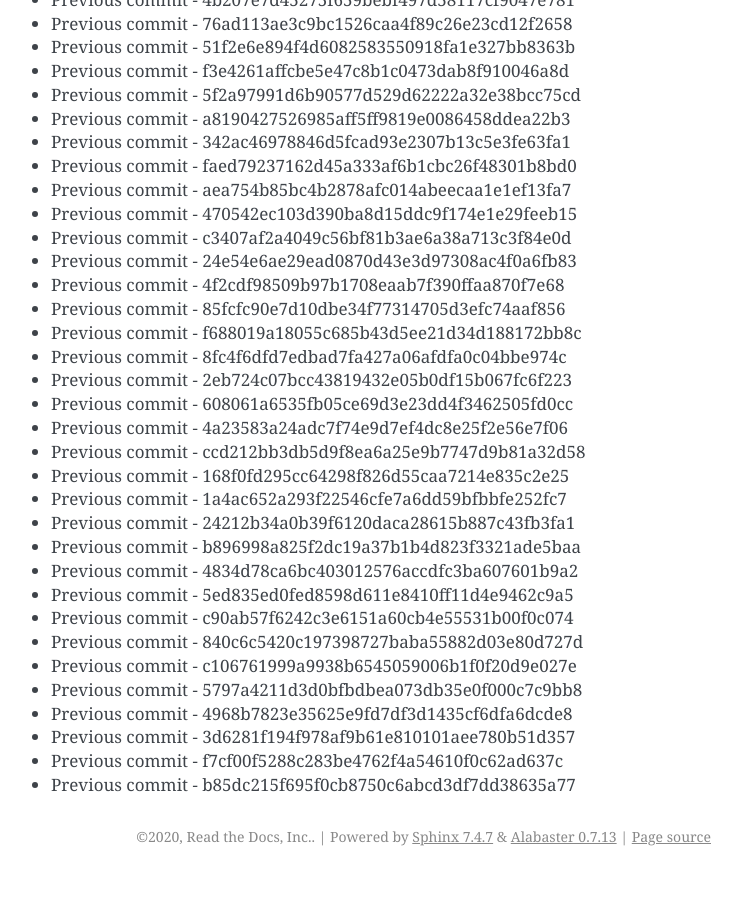
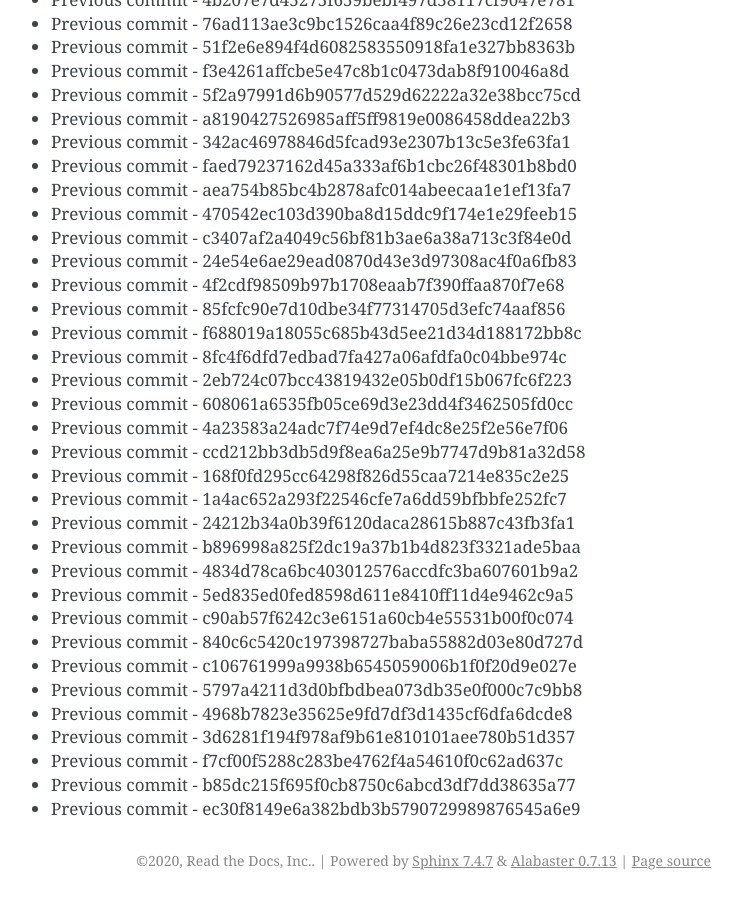
Before and after one commit to readthedocs/rtd-git-stresstest, a Sphinx documentation site: the page built from docs/updates.rst, in a window 1280 px wide and 900 px high, scrolled down 8485 px. Shown: the whole window, without its empty margins (399-1141 px from the left). Built offline with Sphinx 7.4.7, drawn with Linux system fonts in a browser that asks for light colours; before the commit the page ends 9361 px from its top, so only the background shows below that.

Commit message:
Generating commit from previous: ec30f8149e6a382bdb3b5790729989876545a6e9

```diff
--- a/docs/updates.rst
+++ b/docs/updates.rst
@@ -388,3 +388,4 @@ It can be tested for any performance characteristics.
 * Previous commit - 3d6281f194f978af9b61e810101aee780b51d357
 * Previous commit - f7cf00f5288c283be4762f4a54610f0c62ad637c
 * Previous commit - b85dc215f695f0cb8750c6abcd3df7dd38635a77
+* Previous commit - ec30f8149e6a382bdb3b5790729989876545a6e9
```
